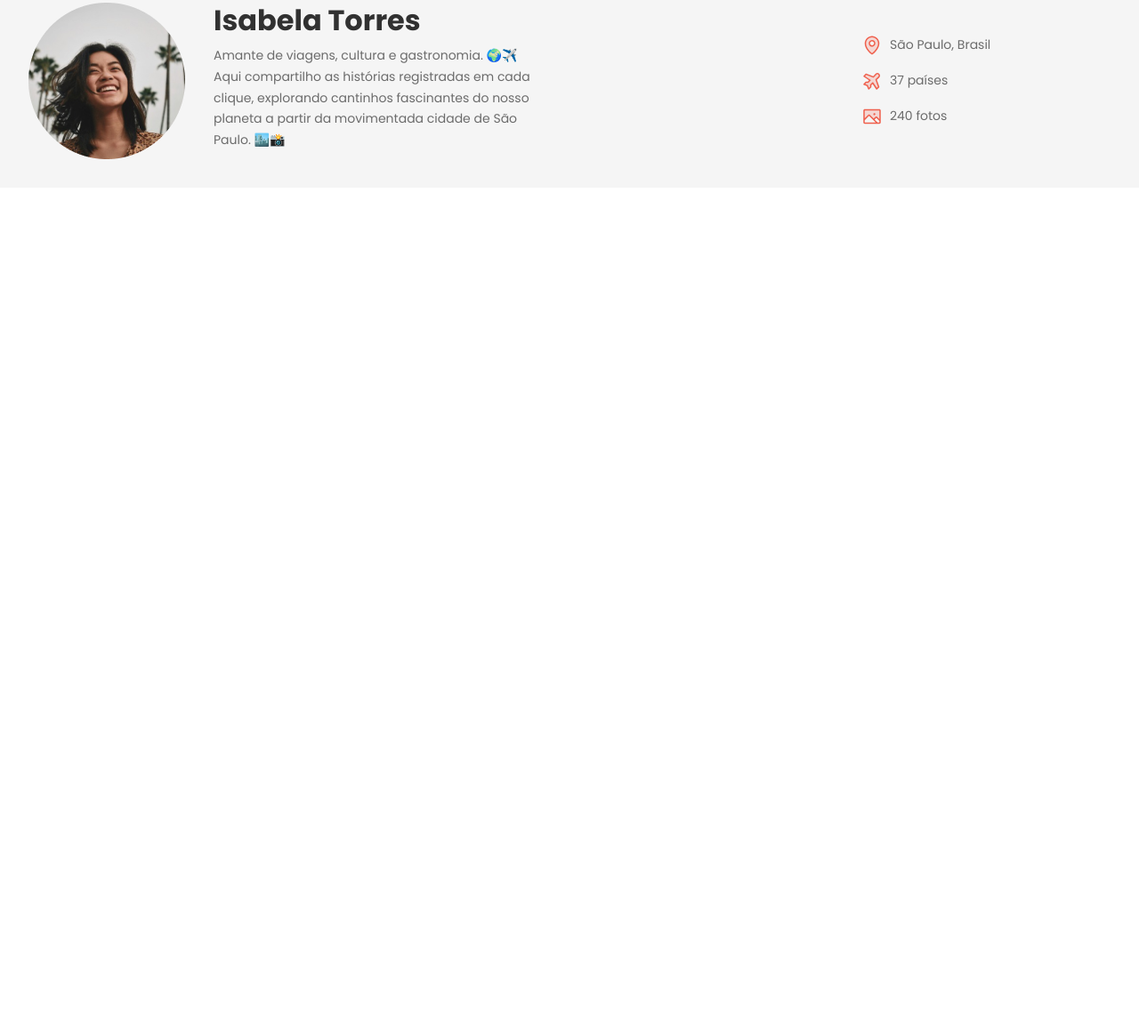
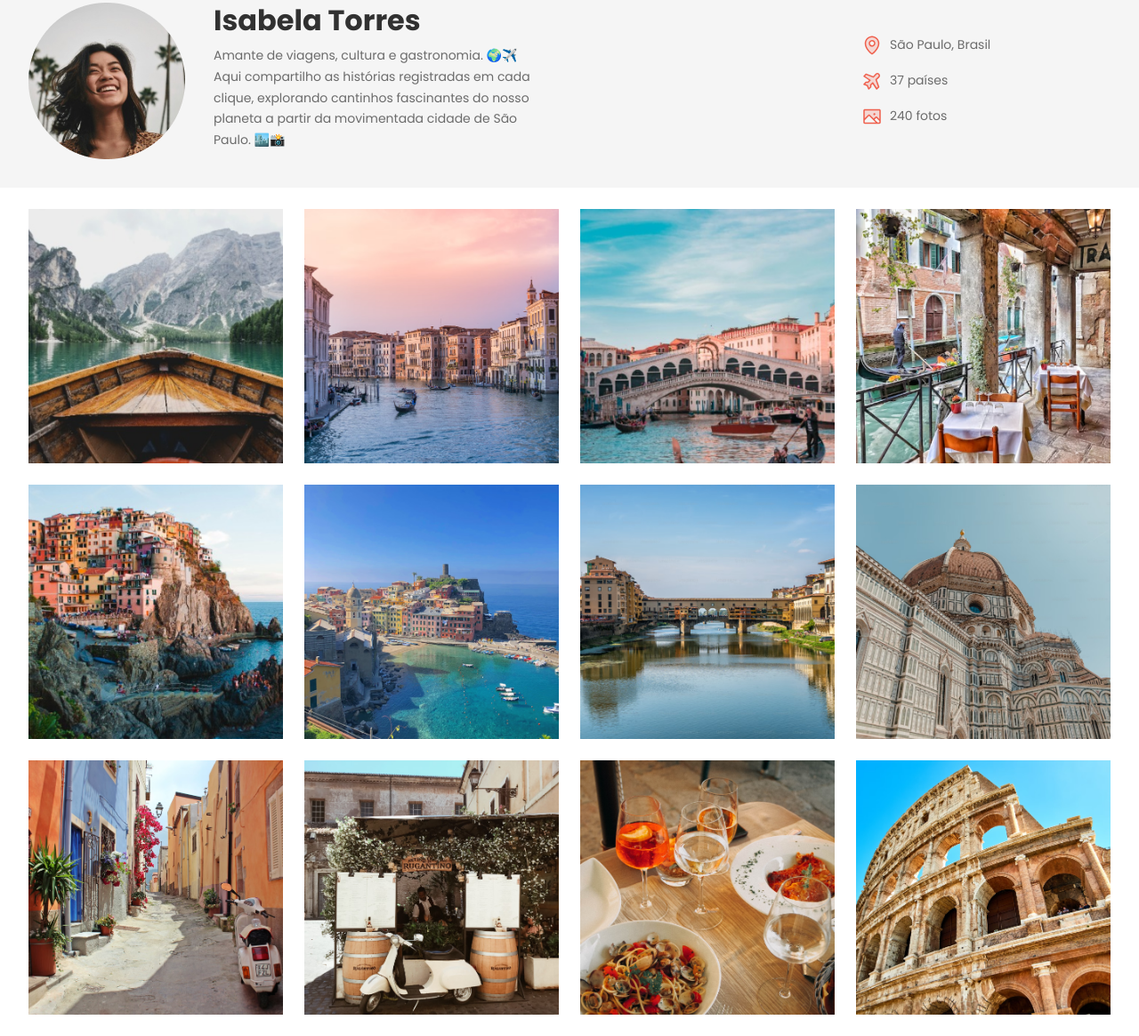
Before and after one commit to Gmendonca1/projeto-travelgram, a plain HTML site: page index.html in a window 1280 px wide. Shown: the part 125-1290 px from the top of the page at 89% size. Before the commit the page ends 800 px from the top, so only its background shows below. Drawn offline with Linux system fonts and the light colour scheme.

Commit message:
main gallery

```diff
--- a/index.html
+++ b/index.html
@@ -65,5 +65,20 @@
   </header>
 </div>
 
+  <main class="container">
+    <img src="assets/images/Image 01.png" alt="imagem 1">
+    <img src="assets/images/Image 02.png" alt="imagem 2">
+    <img src="assets/images/Image 03.png" alt="imagem 3">
+    <img src="assets/images/Image 04.png" alt="imagem 4">
+    <img src="assets/images/Image 05.png" alt="imagem 5">
+    <img src="assets/images/Image 06.png" alt="imagem 6">
+    <img src="assets/images/Image 07.png" alt="imagem 7">
+    <img src="assets/images/Image 08.png" alt="imagem 8">
+    <img src="assets/images/Image 09.png" alt="imagem 9">
+    <img src="assets/images/Image 10.png" alt="imagem 10">
+    <img src="assets/images/Image 11.png" alt="imagem 11">
+    <img src="assets/images/Image 12.png" alt="imagem 12">
+  </main>
+
 </body>
 </html>
--- a/styles/index.css
+++ b/styles/index.css
@@ -1,3 +1,4 @@
 @import url(global.css);
 @import url(nav.css);
 @import url(header.css);
+@import url(main.css);
--- /dev/null
+++ b/styles/main.css
@@ -0,0 +1,12 @@
+main {
+  display: flex;
+  flex-wrap: wrap;
+  gap: 24px;
+  padding-block: 24px;
+}
+
+main img {
+  width: 286px;
+  height: 286px;
+  object-fit: cover;
+}
```
